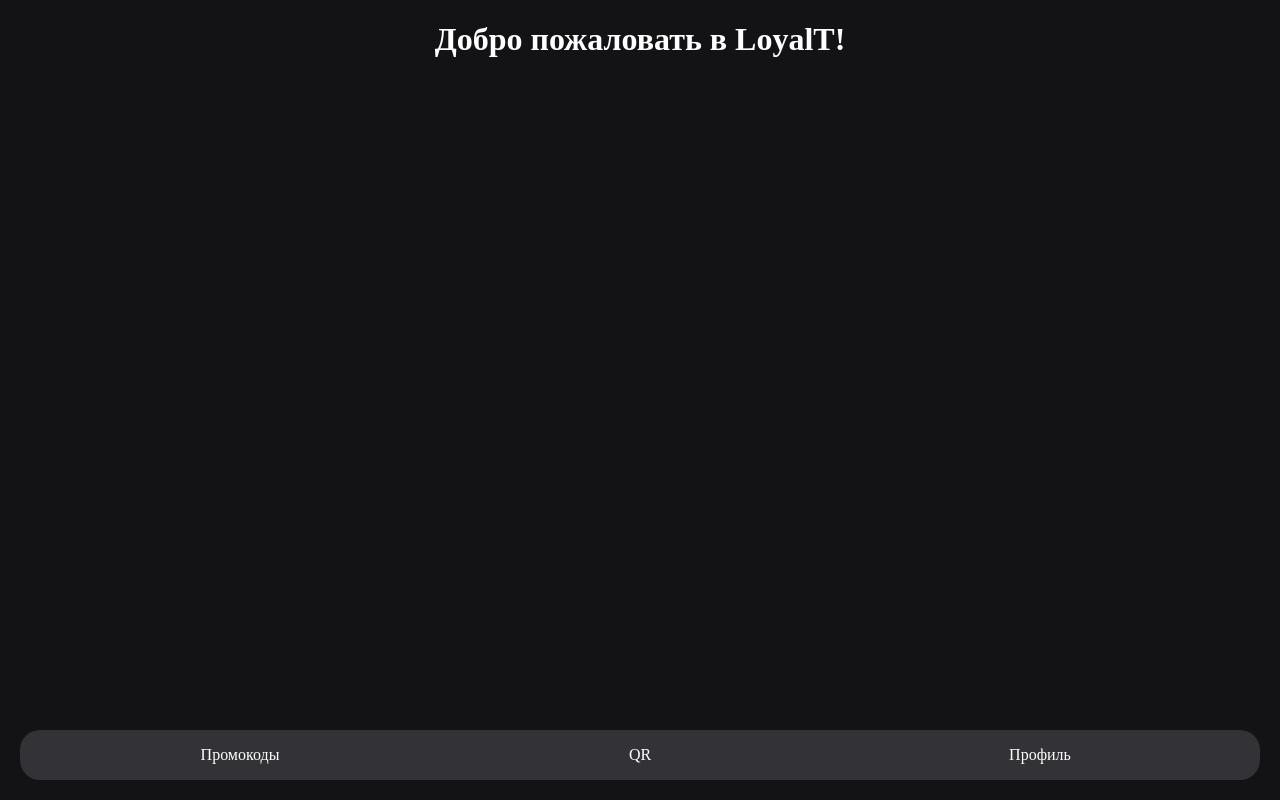
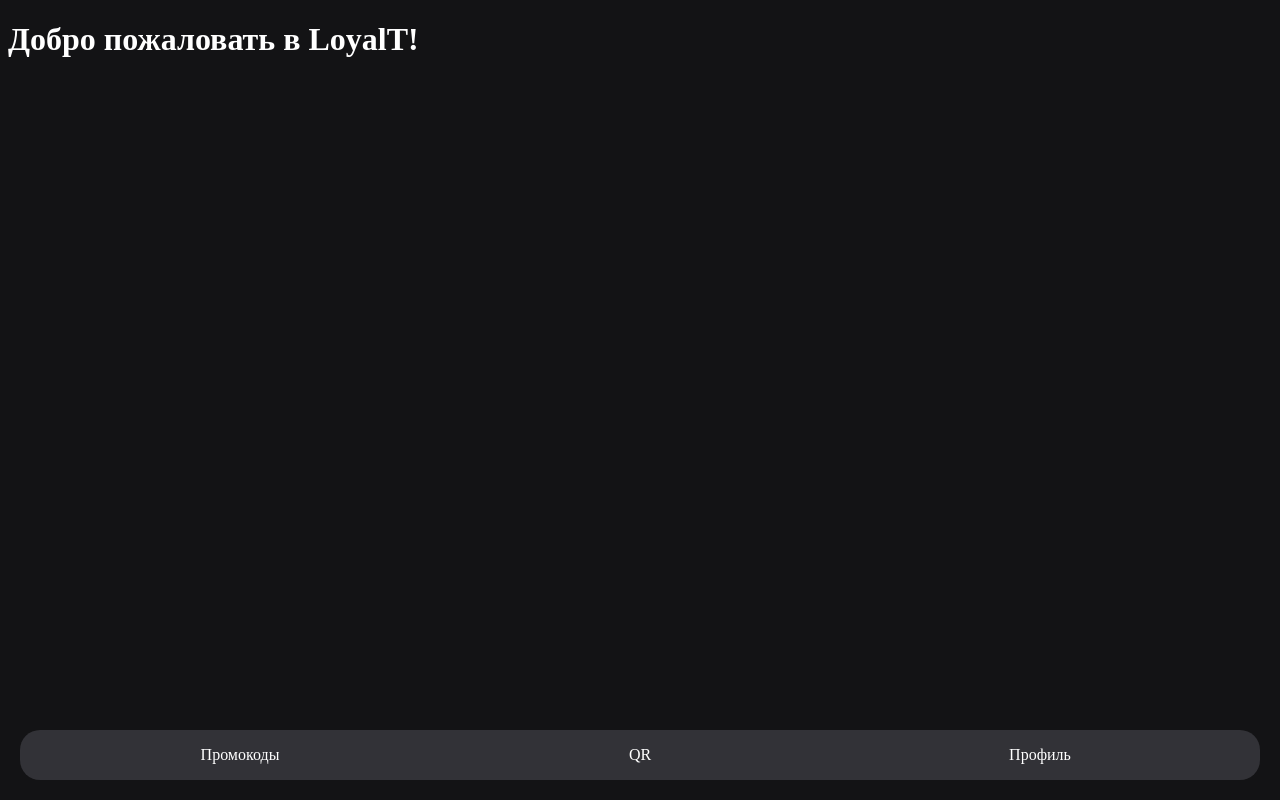
Before and after one commit to akira2709/prod-2025-frontend, a Next.js app: page /user in a window 1280 px wide. Built offline with nearby package versions, Linux system fonts and the light colour scheme; a web font is replaced by a local one.

Commit message:
refactoring

```diff
--- a/src/app/user/index.module.css
+++ /dev/null
@@ -1,8 +0,0 @@
-.wrapper {
-  width: 100%;
-  padding: 20px 30px;
-}
-.h1 {
-  color: white;
-  text-align: center;
-}
--- a/src/app/user/page.tsx
+++ b/src/app/user/page.tsx
@@ -1,8 +1,8 @@
-import style from "./index.module.css"
+
 export default function UserPage() {
   return (
     <div>
-      <h1 className={style.h1}>Добро пожаловать в LoyalT!</h1>
+      <h1>Добро пожаловать в LoyalT!</h1>
     </div>
   )
 }
```
Also changed, not shown: src/app/user/profile/page.tsx (+10 -4 lines).
